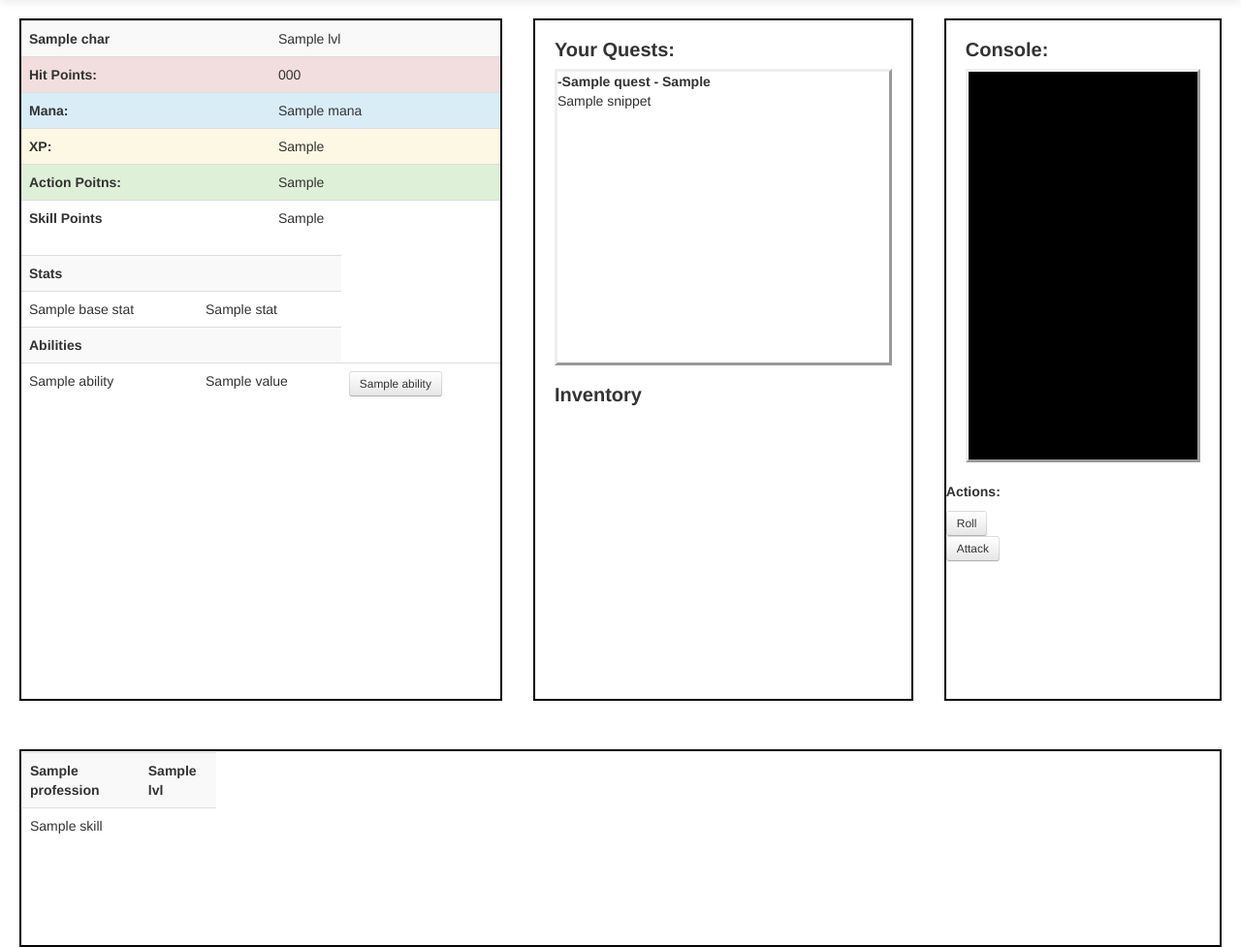
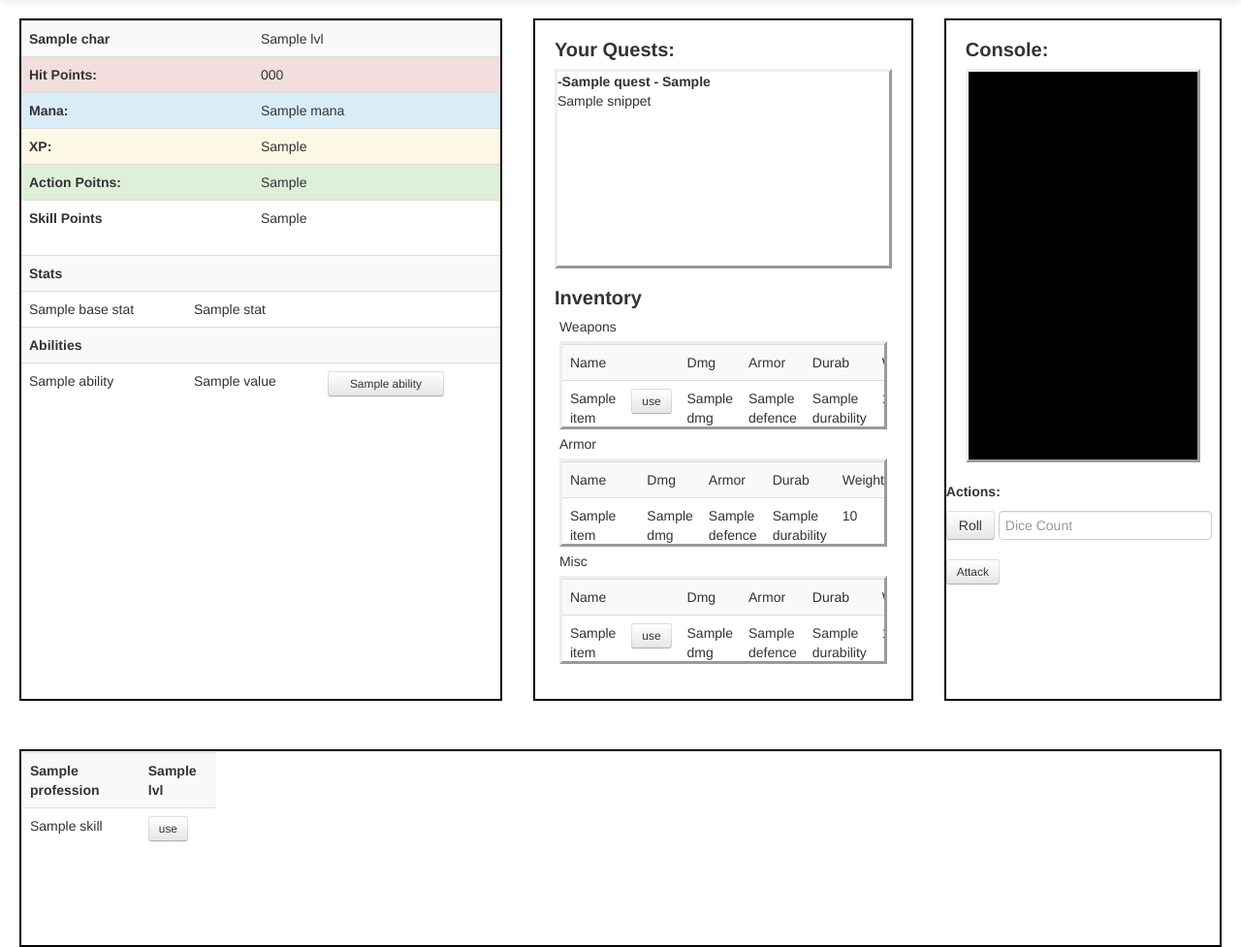
Before and after one commit to MrJew/dungeonMaster, a Django app: template templates/system/main.html in a window 1280 px wide. Shown: the part 41-1018 px from the top of the page at 97% size. Run offline with Django 3.2, Linux system fonts and the light colour scheme; the template is opened without the code that fills it: most values are stand-ins (such as "Sample title", 1, 10 or a date in 2020); some libraries are stand-ins or nearby versions.

Commit message:
we have inventory

```diff
--- a/static/main.css
+++ b/static/main.css
@@ -18,9 +18,29 @@
     margin-left: 20px;
     margin-right: 20px;
     margin-bottom: 20px;
-    height: 300px;
+    height: 200px;
     border-style: outset;
     overflow: auto;
+}
+
+.items{
+    margin: auto;
+    margin-left: 20px;
+    margin-right: 20px;
+    margin-bottom: 20px;
+    height: 370px;
+}
+
+.wam{
+    margin: auto;
+    margin-top: 5px;
+    margin-left: 5px;
+    margin-right: 5px;
+    margin-bottom: 5px;
+    height: 85px;
+    border-style: outset;
+    overflow: auto;
+
 }
 
 .titles{
@@ -29,6 +49,13 @@
     margin: auto;
     margin-left: 20px;
     margin-top: 20px;
+}
+
+.titles-small{
+    font-size: 14px;
+    margin: auto;
+    margin-left: 5px;
+    margin-top: 5px;
 }
 
 .stats{
--- a/templates/system/main.html
+++ b/templates/system/main.html
@@ -64,22 +64,22 @@
                     <div class="char info">
                         <table class="table table-striped" >
                         <tr>
-                            <td><b>{{ char.name }}</b></td><td>{{ char.lvl }}</td>
+                            <td><b>{{ char.name }}</b></td><td>{{ char.lvl }}</td><td></td>
                         </tr>
                         <tr class="error">
-                            <td><b>Hit Points:</b></td><td>{{ char.hp}}</td>
+                            <td><b>Hit Points:</b></td><td>{{ char.hp}}</td><td></td>
                         </tr>
                         <tr class="info">
-                            <td><b>Mana:</b></td><td>{{ char.mana }}</td>
+                            <td><b>Mana:</b></td><td>{{ char.mana }}</td><td></td>
                         </tr>
                         <tr class="warning">
-                            <td><b>XP:</b></td><td>{{ char.xp }}</td>
+                            <td><b>XP:</b></td><td>{{ char.xp }}</td><td></td>
                         </tr>
                         <tr class="success">
-                            <td><b>Action Poitns:</b></td><td>{{ char.ap }}</td>
+                            <td><b>Action Poitns:</b></td><td>{{ char.ap }}</td><td></td>
                         </tr>
                         <tr class="sp">
-                            <th><b>Skill Points</b></th><td>{{ char.sp }}</td>
+                            <th><b>Skill Points</b></th><td>{{ char.sp }}<td></td>
                         </tr>
                         </table>
                     </div>
@@ -88,19 +88,20 @@
 
                     <div class="basestats">
                     <table class="table table-striped">
-                        <tr><th>Stats</th><td></td></tr>
+                        <tr><th>Stats</th><td></td><td></td></tr>
                         {% for baseStat in stats %}
                         <tr>
                            <td>{{ baseStat.name }}</td>
                            <td>{{ baseStat.stat }}</td>
+                           <td></td>
                         </tr>
                         {% endfor %}
-                        <tr><th>Abilities</th><td></td></tr>
+                        <tr><th>Abilities</th><td></td><td></td></tr>
                         {% for ability in abilities %}
                         <tr>
                            <td>{{ ability.name }}</td>
                            <td>{{ ability.value }}</td>
-                           <td><button onclick="action( '{{ability.name}}' )" class="btn btn-small" type="button">{{ ability.name }}</button><br></td>
+                           <td><button style="width:120px;" onclick="action( '{{ability.name}}' )" class="btn btn-small" type="button">{{ ability.name }}</button><br></td>
                         </tr>
                         {% endfor %}
                     </table>
@@ -123,8 +124,81 @@
                         {% endfor %}
 
                     </div>
-                    <div class="inventory">
-                        <div class="titles"><p>Inventory<p></div>
+                    <div class="titles"><p>Inventory<p></div>
+                    <div class="items">
+                        <div class="titles-small">Weapons</div>
+                        <div class="wam">
+                            <table class="table table-striped">
+                                <tr>
+                                    <td>Name</td>
+                                    <td></td>
+                                    <td>Dmg</td>
+                                    <td>Armor</td>
+                                    <td>Durab</td>
+                                    <td>Weight</td>
+                                </tr>
+                            {% for a in armor%}
+                                <tr>
+                                    <td>{{a.item.name}}</td>
+                                    <td><button onclick="" class="btn btn-small" type="button">use</button> </td>
+                                    <td>{{a.item.dmg}}</td>
+                                    <td>{{a.item.defence}}</td>
+                                    <td>{{a.durability}}</td>
+                                    <td>{{a.item.weight}}</td>
+                                </tr>
+                            {% endfor %}
+                            </table>
+                        </div>
+                        <div class="titles-small">Armor</div>
+                        <div class="wam">
+                            <table class="table table-striped">
+                            <tr>
+                                <td>Name</td>
+                                <td></td>
+                                <td>Dmg</td>
+                                <td>Armor</td>
+                                <td>Durab</td>
+                                <td>Weight</td>
+                            </tr>
+
+
+                            {% for a in weapons %}
+                            <tr>
+                                <td>{{a.item.name}}</td>
+                                <td></td>
+                                <td>{{a.item.dmg}}</td>
+                                <td>{{a.item.defence}}</td>
+                                <td>{{a.durability}}</td>
+                                <td>{{a.item.weight}}</td>
+
+                            </tr>
+                            {% endfor %}
+                            </table>
+                        </div>
+                        <div class="titles-small">Misc</div>
+                        <div class="wam">
+                            <table class="table table-striped">
+                            <tr>
+                                <td>Name</td>
+                                <td></td>
+                                <td>Dmg</td>
+                                <td>Armor</td>
+                                <td>Durab</td>
+                                <td>Weight</td>
+                            </tr>
+                            {% for a in misc%}
+                            <tr>
+                                <td>{{a.item.name}}</td>
+                                <td><button onclick="" class="btn btn-small" type="button">use</button> </td>
+                                <td>{{a.item.dmg}}</td>
+                                <td>{{a.item.defence}}</td>
+                                <td>{{a.durability}}</td>
+                                <td>{{a.item.weight}}</td>
+
+                            </tr>
+                            {% endfor %}
+                            </table>
+                        </div>
                     </div>
                 </div>
             </div>
@@ -141,7 +215,10 @@
                     </div>
                     <h5>Actions:</h5>
                     <div class="actions">
-                        <button onclick="roll()"  class="btn btn-small" type="button">Roll</button><br>
+                        <form class="form-inline">
+                        <button onclick="roll()"  class="btn" type="button">Roll</button>
+                        <input type="number" placeholder="Dice Count"><br>
+                        </form>
                         <button onclick="action('Swimming')" class="btn btn-small" type="button">Attack</button>
                     </div>
                 </div>
@@ -162,7 +239,11 @@
                         {% for skill in profession.skills %}
                             <tr>
                                 <td>{{ skill.name }}</td>
-                                <td></td>
+                                {% if skill.isPassive %}
+                                    <td></td>
+                                {% else %}
+                                    <td><button onclick="action('{{skill.id}}')" class="btn btn-small" type="button">use</button></td>
+                                {% endif %}
                             </tr>
                         {% endfor%}
 
```
Also changed, not shown: character/models.py (+9 -3 lines), facade/comfunc.py (+26 -2 lines), sampleData.py (+17 -5 lines), system/views.py (+8 -10 lines), 4 other files.
